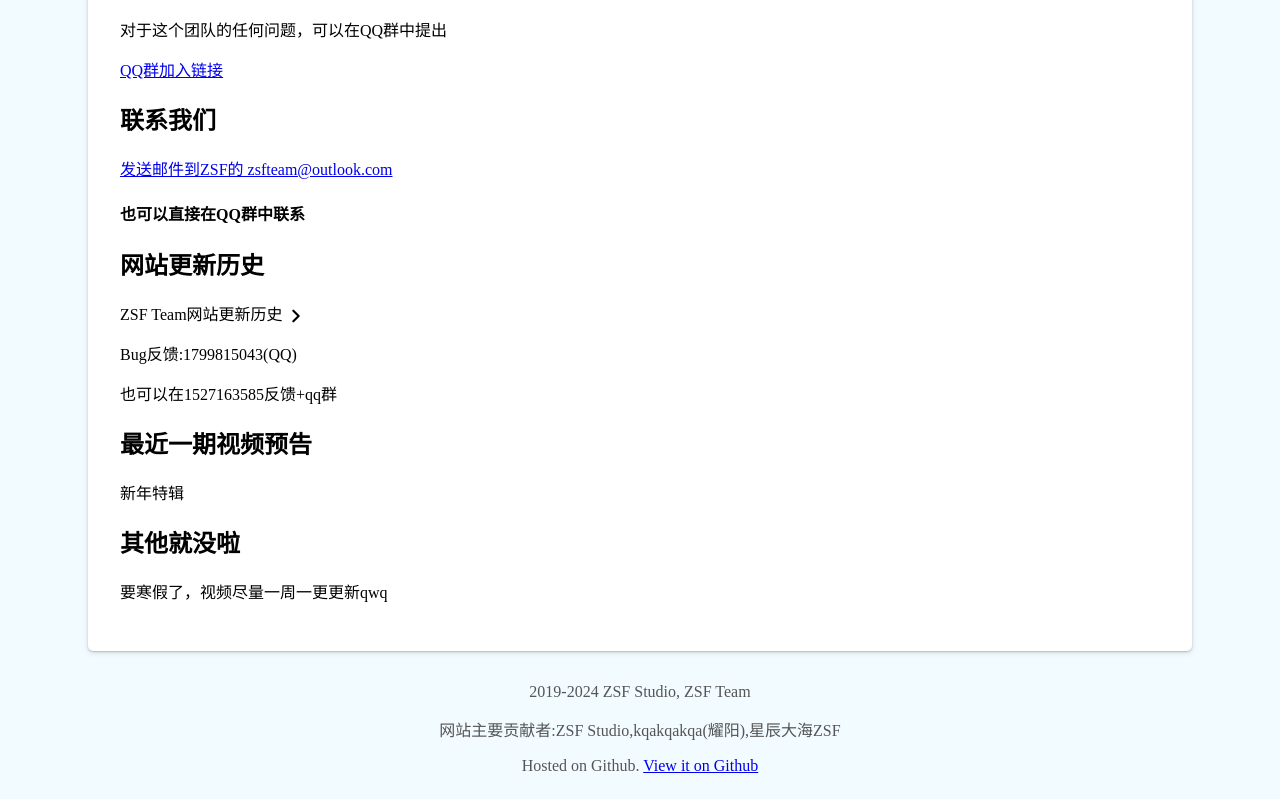
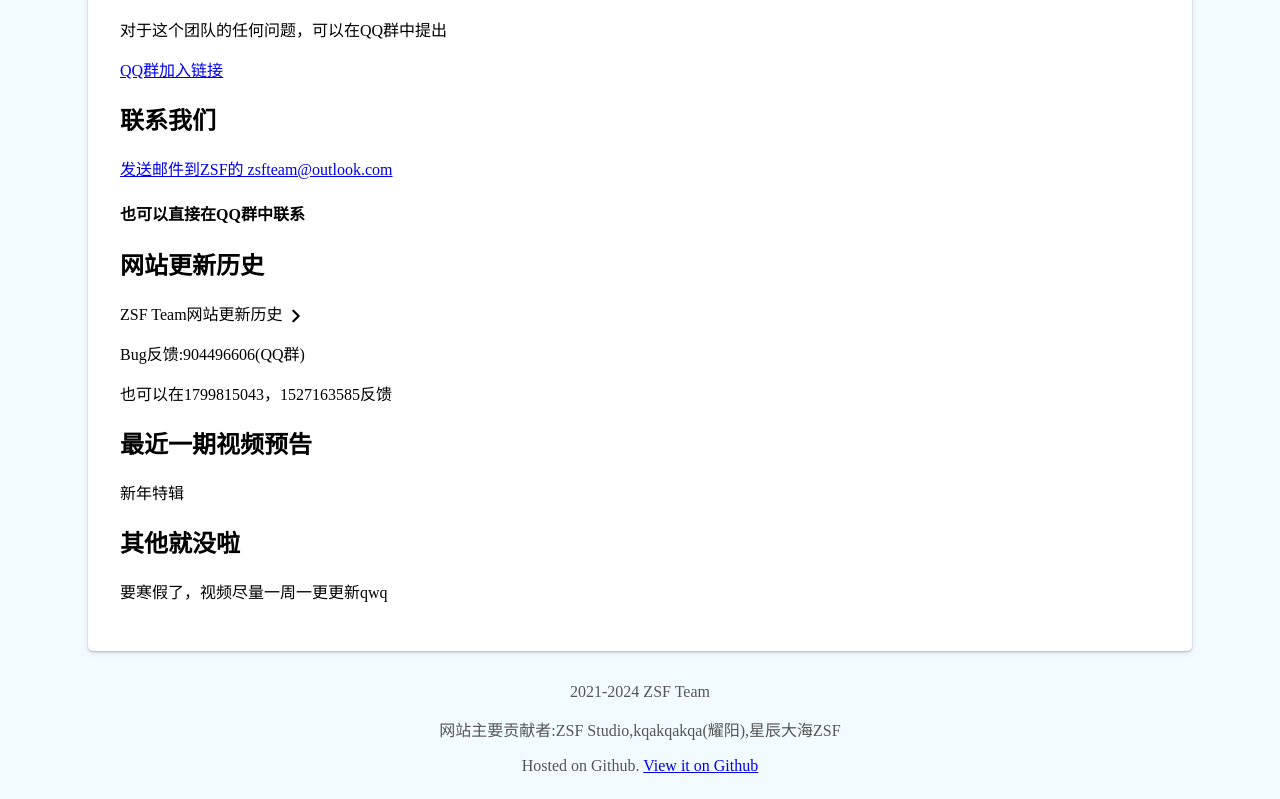
Before and after one commit to ZSFTeam/zsfteam.github.io, a plain HTML site: page index.html in a window 1280 px wide. Shown: the part 940-1739 px from the top of the page. Drawn offline with Linux system fonts and the light colour scheme.

Commit message:
个别文字修改.html

```diff
--- a/index.html
+++ b/index.html
@@ -94,15 +94,15 @@
             <p>9.Bug反馈新增</p>
             <h5>这也算一次大更新了QWQ</h5>
         </div>
-        <p>Bug反馈:1799815043(QQ)</p>
-        <p>也可以在1527163585反馈+qq群</p>
+        <p>Bug反馈:904496606(QQ群)</p>
+        <p>也可以在1799815043，1527163585反馈</p>
         <h2>最近一期视频预告</h2>
         <p>新年特辑</p>
         <h2>其他就没啦</h2>
         <p>要寒假了，视频尽量一周一更更新qwq</p>
     </div>
     <div id="footer">
-        <p>2019-2024 ZSF Studio, ZSF Team </p>
+        <p>2021-2024 ZSF Team </p>
         <p>网站主要贡献者:ZSF Studio,kqakqakqa(耀阳),星辰大海ZSF</p>
         <p>
             Hosted on Github.
```
